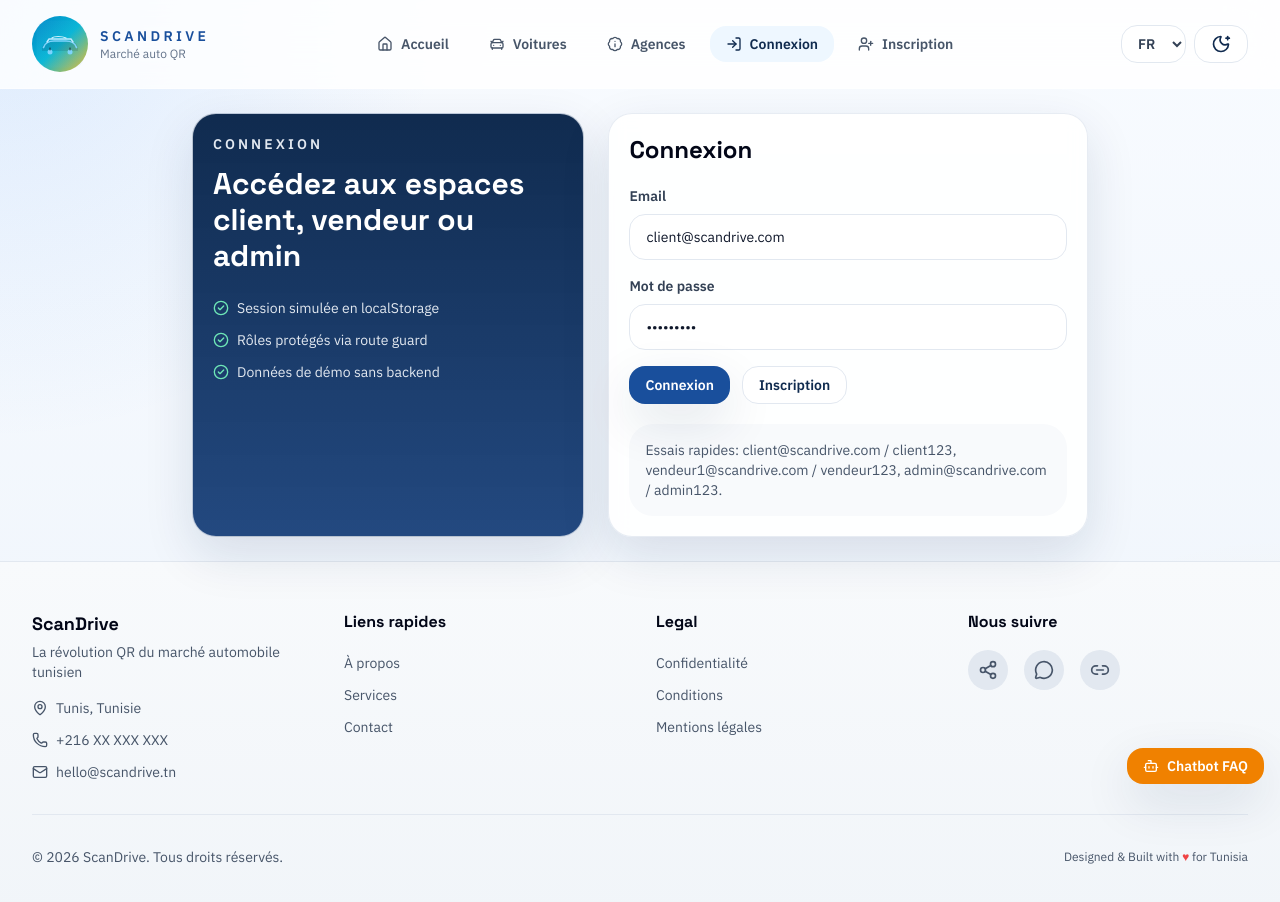
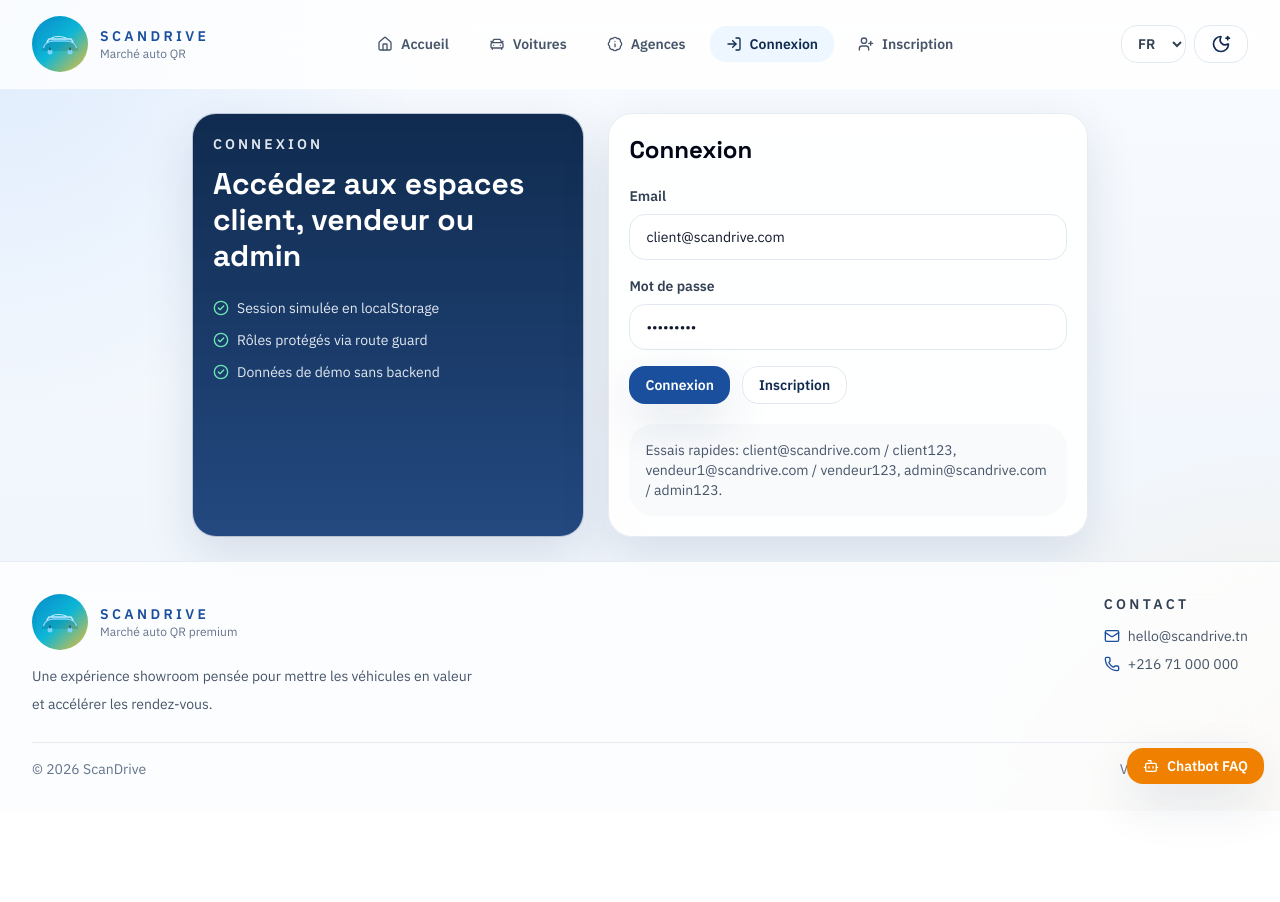
Before and after one commit to Abdalah2/scandrive, a React (Create React App) app: page /login in a window 1280 px wide. Shown: the top 902 px of the page. After the commit the page ends 811 px from the top, so only its background shows below. Built offline with nearby package versions, Linux system fonts and the light colour scheme.

Commit message:
version 2.0

```diff
--- a/src/components/car/CarCard.js
+++ b/src/components/car/CarCard.js
@@ -6,9 +6,12 @@
 import { formatPrice } from '../../utils/formatPrice';
 
 export default function CarCard({ car, onToggleFavorite, onToggleCompare, isFavorite, isCompared }) {
+  const fallbackImage = 'https://images.unsplash.com/photo-1494976388531-d1058494cdd8?auto=format&fit=crop&w=900&q=80';
+  const imageSrc = car.photos?.[0] || fallbackImage;
+
   return (
     <Card className="flex h-full flex-col overflow-hidden p-0">
-      <img src={car.photos?.[0]} alt={`${car.make} ${car.model}`} className="h-48 w-full object-cover" />
+      <img src={imageSrc} alt={`${car.make} ${car.model}`} className="h-48 w-full object-cover" onError={(event) => { event.currentTarget.src = fallbackImage; }} />
       <div className="flex flex-1 flex-col gap-4 p-5">
         <div className="flex items-start justify-between gap-3">
           <div>
--- a/src/components/car/CarGallery.js
+++ b/src/components/car/CarGallery.js
@@ -1,12 +1,13 @@
 export default function CarGallery({ car }) {
-  const photos = car.photos?.length ? car.photos : ['https://images.unsplash.com/photo-1494976388531-d1058494cdd8?auto=format&fit=crop&w=900&q=80'];
+  const fallbackImage = 'https://images.unsplash.com/photo-1494976388531-d1058494cdd8?auto=format&fit=crop&w=900&q=80';
+  const photos = car.photos?.length ? car.photos : [fallbackImage];
 
   return (
     <div className="grid gap-3 md:grid-cols-[minmax(0,2fr)_minmax(0,1fr)]">
-      <img src={photos[0]} alt={`${car.make} ${car.model}`} className="h-80 w-full rounded-3xl object-cover shadow-soft" />
+      <img src={photos[0]} alt={`${car.make} ${car.model}`} className="h-80 w-full rounded-3xl object-cover shadow-soft" onError={(event) => { event.currentTarget.src = fallbackImage; }} />
       <div className="grid grid-cols-2 gap-3">
         {photos.slice(0, 4).map((photo, index) => (
-          <img key={photo + index} src={photo} alt={`${car.make} ${car.model} vue ${index + 2}`} className="h-36 w-full rounded-2xl object-cover" />
+          <img key={photo + index} src={photo} alt={`${car.make} ${car.model} vue ${index + 2}`} className="h-36 w-full rounded-2xl object-cover" onError={(event) => { event.currentTarget.src = fallbackImage; }} />
         ))}
       </div>
     </div>
--- a/src/components/layout/Footer.js
+++ b/src/components/layout/Footer.js
@@ -1,158 +1,39 @@
-import { Mail, MapPin, Phone, Share2, MessageCircle, Link2 } from 'lucide-react';
+import { ArrowRight, Mail, Phone } from 'lucide-react';
 import { Link } from 'react-router-dom';
-import { useLanguage } from '../../context/LanguageContext';
+import BrandMark from '../common/BrandMark';
 
 export default function Footer() {
-  const { language } = useLanguage();
-  const currentYear = new Date().getFullYear();
-
-  const footerLinks = {
-    fr: {
-      about: 'À propos',
-      services: 'Services',
-      contact: 'Contact',
-      legal: 'Mentions légales',
-      privacy: 'Confidentialité',
-      terms: 'Conditions',
-      company: 'ScanDrive',
-      tagline: 'La révolution QR du marché automobile tunisien',
-      quickLinks: 'Liens rapides',
-      followUs: 'Nous suivre',
-      contact_info: 'Nous contacter',
-    },
-    en: {
-      about: 'About',
-      services: 'Services',
-      contact: 'Contact',
-      legal: 'Legal',
-      privacy: 'Privacy',
-      terms: 'Terms',
-      company: 'ScanDrive',
-      tagline: 'The future of car shopping in Tunisia',
-      quickLinks: 'Quick Links',
-      followUs: 'Follow Us',
-      contact_info: 'Get in Touch',
-    },
-    ar: {
-      about: 'حول',
-      services: 'الخدمات',
-      contact: 'اتصل',
-      legal: 'القانونية',
-      privacy: 'الخصوصية',
-      terms: 'الشروط',
-      company: 'ScanDrive',
-      tagline: 'ثورة الشراء الذكي للسيارات في تونس',
-      quickLinks: 'روابط سريعة',
-      followUs: 'تابعنا',
-      contact_info: 'تواصل معنا',
-    },
-  };
-
-  const content = footerLinks[language] || footerLinks.fr;
-
   return (
-    <footer className="border-t border-slate-200 bg-gradient-to-b from-slate-50 to-slate-100 dark:border-slate-800 dark:from-slate-950 dark:to-slate-900">
-      <div className="mx-auto max-w-7xl px-4 py-12 sm:px-6 lg:px-8">
-        {/* Main Grid */}
-        <div className="grid gap-8 md:grid-cols-4">
-          {/* Company Info */}
-          <div className="space-y-4">
-            <div>
-              <h3 className="text-lg font-bold text-slate-950 dark:text-white">{content.company}</h3>
-              <p className="mt-1 text-sm text-slate-600 dark:text-slate-400">{content.tagline}</p>
-            </div>
-            <div className="space-y-3 text-sm">
-              <div className="flex items-center gap-2 text-slate-600 dark:text-slate-400">
-                <MapPin className="h-4 w-4 flex-shrink-0" />
-                <span>Tunis, Tunisie</span>
+    <footer className="border-t border-slate-200/80 bg-white/80 backdrop-blur-xl dark:border-slate-800 dark:bg-slate-950/80">
+      <div className="mx-auto max-w-7xl px-4 py-8 sm:px-6 lg:px-8">
+        <div className="flex flex-col gap-6 lg:flex-row lg:items-start lg:justify-between">
+          <div className="space-y-3">
+            <Link to="/" className="flex items-center gap-3">
+              <BrandMark />
+              <div>
+                <p className="text-sm font-semibold uppercase tracking-[0.24em] text-brand-700">ScanDrive</p>
+                <p className="text-xs text-slate-500 dark:text-slate-400">Marché auto QR premium</p>
               </div>
-              <div className="flex items-center gap-2 text-slate-600 dark:text-slate-400">
-                <Phone className="h-4 w-4 flex-shrink-0" />
-                <span>+216 XX XXX XXX</span>
-              </div>
-              <div className="flex items-center gap-2 text-slate-600 dark:text-slate-400">
-                <Mail className="h-4 w-4 flex-shrink-0" />
-                <span>hello@scandrive.tn</span>
-              </div>
-            </div>
+            </Link>
+            <p className="max-w-md text-sm leading-7 text-slate-600 dark:text-slate-300">
+              Une expérience showroom pensée pour mettre les véhicules en valeur et accélérer les rendez-vous.
+            </p>
           </div>
 
-          {/* Quick Links */}
-          <div className="space-y-4">
-            <h4 className="font-semibold text-slate-950 dark:text-white">{content.quickLinks}</h4>
-            <ul className="space-y-2">
-              {[
-                { label: content.about, to: '#' },
-                { label: content.services, to: '#' },
-                { label: content.contact, to: '/contact' },
-              ].map((link) => (
-                <li key={link.to}>
-                  <Link
-                    to={link.to}
-                    className="text-sm text-slate-600 transition hover:text-brand-600 dark:text-slate-400 dark:hover:text-brand-400"
-                  >
-                    {link.label}
-                  </Link>
-                </li>
-              ))}
-            </ul>
-          </div>
-
-          {/* Legal */}
-          <div className="space-y-4">
-            <h4 className="font-semibold text-slate-950 dark:text-white">Legal</h4>
-            <ul className="space-y-2">
-              {[
-                { label: content.privacy, to: '#' },
-                { label: content.terms, to: '#' },
-                { label: content.legal, to: '#' },
-              ].map((link) => (
-                <li key={link.to}>
-                  <Link
-                    to={link.to}
-                    className="text-sm text-slate-600 transition hover:text-brand-600 dark:text-slate-400 dark:hover:text-brand-400"
-                  >
-                    {link.label}
-                  </Link>
-                </li>
-              ))}
-            </ul>
-          </div>
-
-          {/* Social */}
-          <div className="space-y-4">
-            <h4 className="font-semibold text-slate-950 dark:text-white">{content.followUs}</h4>
-            <div className="flex gap-4">
-              {[
-                { icon: Share2, url: 'https://facebook.com', label: 'Facebook' },
-                { icon: MessageCircle, url: 'https://twitter.com', label: 'Twitter' },
-                { icon: Link2, url: 'https://linkedin.com', label: 'LinkedIn' },
-              ].map(({ icon: Icon, url, label }, idx) => (
-                <a
-                  key={idx}
-                  href={url}
-                  target="_blank"
-                  rel="noopener noreferrer"
-                  title={label}
-                  className="inline-flex h-10 w-10 items-center justify-center rounded-full bg-slate-200 text-slate-600 transition hover:bg-brand-600 hover:text-white dark:bg-slate-800 dark:text-slate-400"
-                >
-                  <Icon className="h-5 w-5" />
-                </a>
-              ))}
+          <div className="space-y-3">
+            <p className="text-sm font-semibold uppercase tracking-[0.24em] text-slate-700 dark:text-slate-200">Contact</p>
+            <div className="space-y-2 text-sm text-slate-600 dark:text-slate-300">
+              <div className="flex items-center gap-2"><Mail className="h-4 w-4 text-brand-700" /> hello@scandrive.tn</div>
+              <div className="flex items-center gap-2"><Phone className="h-4 w-4 text-brand-700" /> +216 71 000 000</div>
             </div>
           </div>
         </div>
 
-        {/* Divider */}
-        <div className="my-8 border-t border-slate-200 dark:border-slate-800" />
-
-        {/* Bottom */}
-        <div className="flex flex-col items-center justify-between gap-4 text-center text-sm text-slate-600 sm:flex-row dark:text-slate-400">
-          <p>© {currentYear} ScanDrive. Tous droits réservés.</p>
-          <p className="text-xs">
-            Designed & Built with{' '}
-            <span className="inline-block text-red-500">♥</span> for Tunisia
-          </p>
+        <div className="mt-6 flex flex-wrap items-center justify-between gap-3 border-t border-slate-200/80 pt-4 text-sm text-slate-500 dark:border-slate-800 dark:text-slate-400">
+          <span>© 2026 ScanDrive</span>
+          <Link to="/cars" className="inline-flex items-center gap-2 hover:text-brand-700">
+            Voir le catalogue <ArrowRight className="h-4 w-4" />
+          </Link>
         </div>
       </div>
     </footer>
--- a/src/pages/public/index.js
+++ b/src/pages/public/index.js
@@ -19,7 +19,6 @@
 import { formatPrice } from '../../utils/formatPrice';
 import { generateQrUrl } from '../../utils/generateQrUrl';
 import { paginate, useMockApi } from '../../hooks/useMockApi';
-import BrandMark from '../../components/common/BrandMark';
 
 function estimateMarketPrice(car) {
   const agePenalty = Math.max(0.55, 1 - ((2026 - car.year) * 0.045));
@@ -192,7 +191,7 @@
           <div className="mt-5 space-y-3">
             {featured.slice(0, 2).map((car) => (
               <Link key={car.id} to={`/car/${car.id}`} className="flex items-center gap-4 rounded-3xl border border-slate-200 p-3 transition hover:border-brand-300 hover:bg-brand-50/40">
-                <img src={car.photos?.[0]} alt={car.make} className="h-16 w-20 rounded-2xl object-cover" />
+                <img src={car.photos?.[0] || 'https://images.unsplash.com/photo-1494976388531-d1058494cdd8?auto=format&fit=crop&w=900&q=80'} alt={car.make} className="h-16 w-20 rounded-2xl object-cover" onError={(event) => { event.currentTarget.src = 'https://images.unsplash.com/photo-1494976388531-d1058494cdd8?auto=format&fit=crop&w=900&q=80'; }} />
                 <div className="min-w-0 flex-1">
                   <p className="font-semibold text-slate-950">{car.make} {car.model}</p>
                   <p className="text-sm text-slate-500">{car.city} · {formatPrice(car.price)}</p>
```
